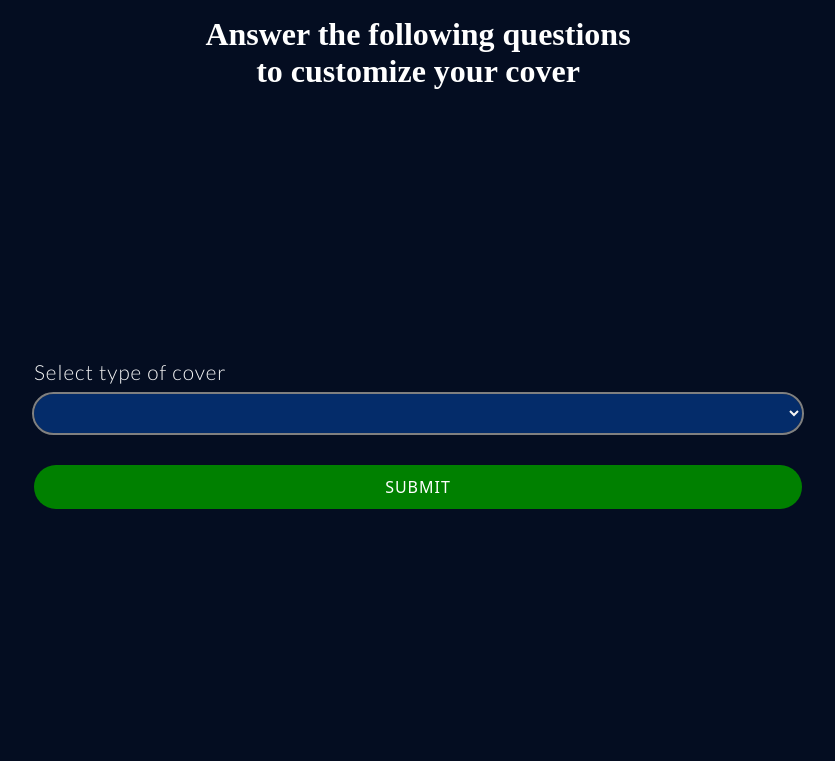
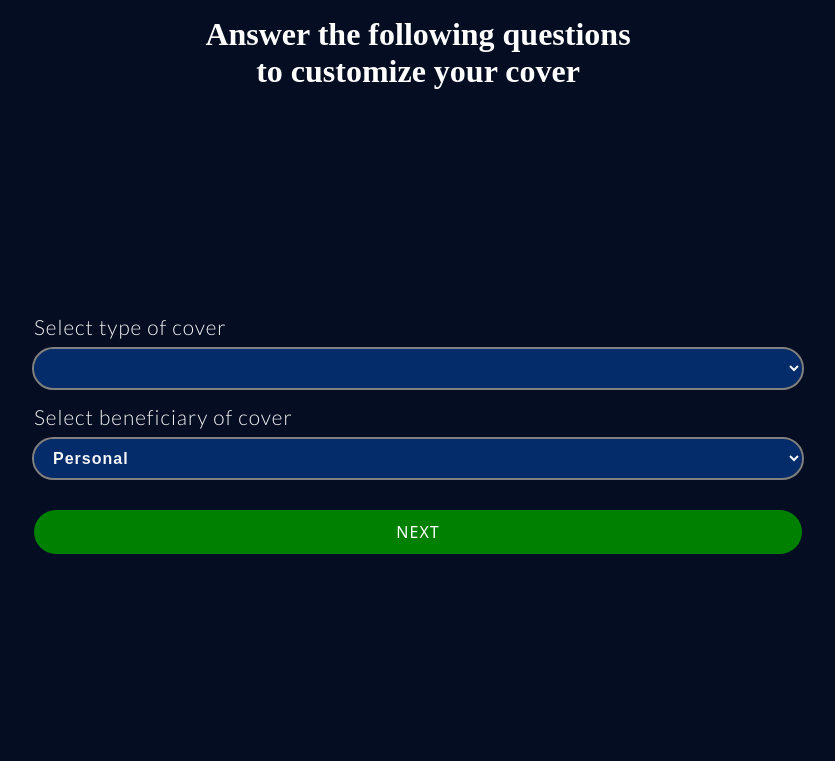
Before and after one commit to kevokagwima/Insurance-blockchain-system, a Flask app: page /questions in a window 1280 px wide. Shown: the top 761 px of the page, without its empty margins (222-1057 px from the left). Run offline with Flask 2, Linux system fonts and the light colour scheme; the visitor is signed in with stand-in values (Sample User, id 1); data comes from the database, SQL or seed files in the repository; data that the repository does not hold is empty; some web fonts are replaced.

Commit message:
Updated Files

```diff
--- a/Static/Js/layout.js
+++ b/Static/Js/layout.js
@@ -4,3 +4,9 @@
 login.addEventListener("click", () => {
   profile.classList.toggle("show-profile");
 });
+
+const btn = document.querySelector(".btn");
+
+btn.addEventListener("click", () => {
+  btn.classList.toggle("btn--loading");
+});
--- a/Templates/portal.html
+++ b/Templates/portal.html
@@ -16,6 +16,7 @@
 <div class="summary">
   <h4>Summary</h4>
   <div class="summary-info">
+    {% if session %}
     <div class="session-info">
       <button class="accordion">Session ID <span>{{ session.session_id }}</span>
         <span id="status">{{ session.status }}</span>
@@ -62,6 +63,11 @@
         </div>
       </div>
     </div>
+    {% else %}
+    <div class="else">
+      <h4>No summary to show</h4>
+    </div>
+    {% endif %}
   </div>
 </div>
 </div>
--- a/Templates/questions.html
+++ b/Templates/questions.html
@@ -33,8 +33,15 @@
         {% endfor %}
       </select>
     </div>
+    <div class="input">
+      <label for="type">Select beneficiary of cover</label>
+      <select name="beneficiary" id="type">
+        <option value="Personal">Personal</option>
+        <option value="Third-party">Third-party</option>
+      </select>
+    </div>
     <button class="btn" type="submit">
-      <span class="button--text">SUBMIT</span>
+      <span class="button--text">NEXT</span>
     </button>
   </form>
   {% endif %}
--- a/application.py
+++ b/application.py
@@ -83,21 +83,19 @@
 
 @app.route("/session")
 def session():
-  session = Session.query.filter_by(user=current_user.id).first()
+  session = Session.query.filter_by(user=current_user.id, status="Active").first()
   if session:
-    if session.status == "Active":
-      flash(f"You have an active sesssion, complete it before starting another one", category="warning")
-      return redirect(url_for('questions'))
-  else:
-    new_session = Session(
-      session_id = random.randint(10000000,99999999),
-      user = current_user.id,
-      start_date = datetime.datetime.now(),
-      status = "Active"
-    )
-    db.session.add(new_session)
-    db.session.commit()
-    flash(f"Your questions are ready", category="success")
+    flash(f"You have an active session, complete it before starting another one", category="warning")
+    return redirect(url_for('questions'))
+  new_session = Session(
+    session_id = random.randint(10000000,99999999),
+    user = current_user.id,
+    start_date = datetime.datetime.now(),
+    status = "Active"
+  )
+  db.session.add(new_session)
+  db.session.commit()
+  flash(f"Your questions are ready", category="success")
   return redirect(url_for('questions'))
 
 @app.route("/select-major-insurance", methods=["POST", "GET"])
@@ -106,7 +104,9 @@
   session = Session.query.filter_by(user=current_user.id, status="Active").first()
   if session:
     selected_type = request.form.get("type")
+    selected_beneficiary = request.form.get("beneficiary")
     session.major_insurance = selected_type
+    session.beneficiary = selected_beneficiary
     db.session.commit()
     flash(f"Insurance Cover selected successfully", category="success")
     return redirect(url_for('questions'))
@@ -153,10 +153,12 @@
 @login_required
 def portal():
   session = Session.query.filter_by(user=current_user.id, status="Closed").first()
-  major_Insurance = Major_Insurance.query.filter_by(id=session.major_insurance).first()
-  answers = Answers.query.filter_by(user=current_user.id, session=session.id).all()
+  if session:
+    major_Insurance = Major_Insurance.query.filter_by(id=session.major_insurance).first()
+    answers = Answers.query.filter_by(user=current_user.id, session=session.id).all()
+    return render_template("portal.html", session=session, major_Insurance=major_Insurance, answers=answers)
 
-  return render_template("portal.html", session=session, major_Insurance=major_Insurance, answers=answers)
+  return render_template("portal.html")
 
 if __name__ == '__main__':
   app.run(debug=True)
--- a/models.py
+++ b/models.py
@@ -55,6 +55,7 @@
   __tablename__ = 'Session'
   id = db.Column(db.Integer(), primary_key=True)
   session_id = db.Column(db.Integer(), nullable=False, unique=True)
+  beneficiary = db.Column(db.String(20))
   start_date = db.Column(db.DateTime(), nullable=False)
   end_date = db.Column(db.DateTime())
   status = db.Column(db.String(10), nullable=False)
--- a/questions.py
+++ b/questions.py
@@ -1,8 +1,8 @@
 Life_insurance = {
   1:{
-    'question': "Select beneficiary of cover",
+    'question': "Have you or any member of your family proposed for this insurance suffered from any complaint which may necessitate a surgical operation or for which you reasonably anticipate the necessity of treatment?",
     'choices': {"Yes", "No"},
-    'points': 1
+    'points': 5
   },
   2:{
     'question': "Have you ever had any sugery, been confined or treated in a hospital, sanatorium or any other medical institution?",
```
Also changed, not shown: Static/css/home.css (+9 -6 lines), Static/Images/11766.png (added), Static/Images/Choose-rafiki.png (added), Static/Images/Insurance-amico.png (added), Static/Images/Mobile login-pana.png (added), Static/Images/Online test-rafiki.png (added).
